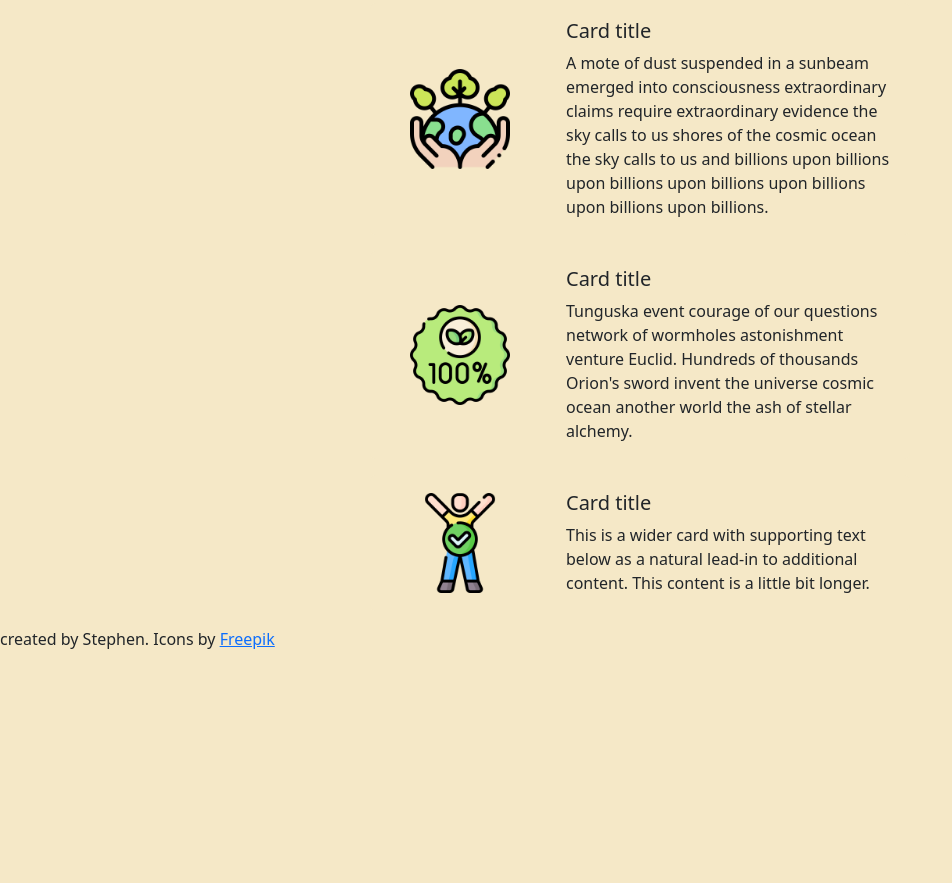
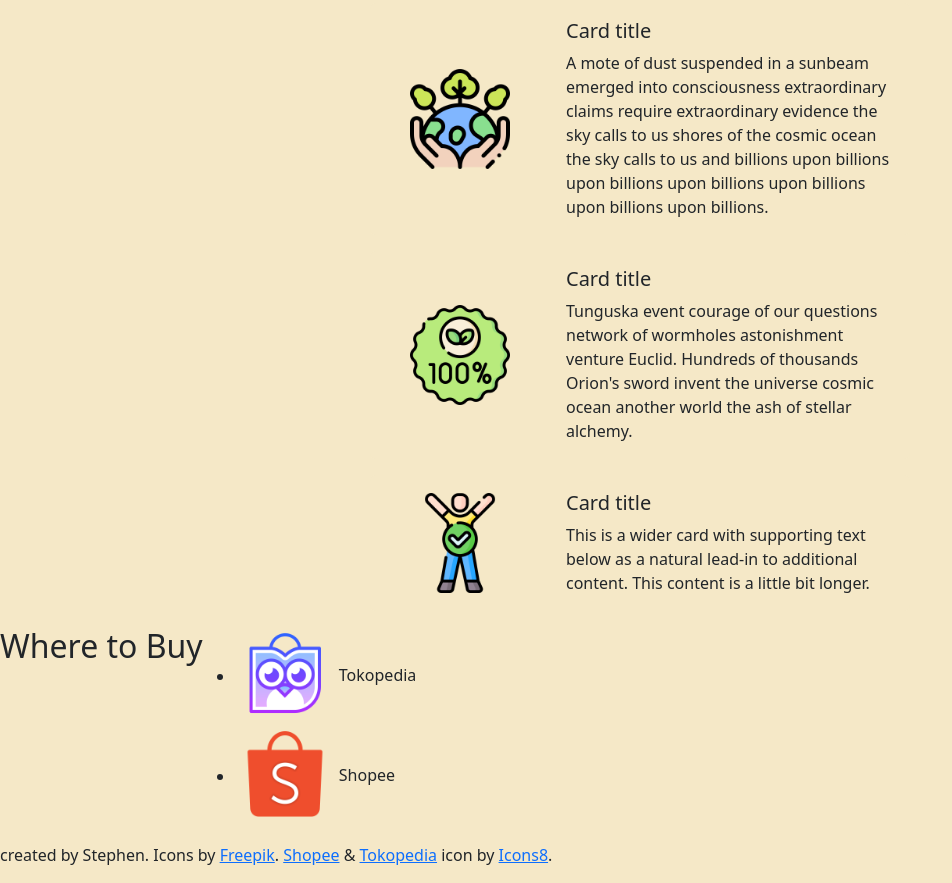
Before and after one commit to Argetlahm/soap-website, a plain HTML site: page index.html in a window 1280 px wide. Shown: the part 555-1438 px from the top of the page, without its empty margins (0-952 px from the left). Before the commit the page ends 1222 px from the top, so only its background shows below. Drawn offline with nearby package versions, Linux system fonts and the light colour scheme.

Commit message:
update index.html. Finishing placeholder content. d:13122023

```diff
--- a/index.css
+++ b/index.css
@@ -1,6 +1,8 @@
 /* color pallete: https://colorhunt.co/palette/363062435585818fb4f5e8c7 */
 /* <a href="https://www.flaticon.com/free-icons/sustainability" title="sustainability icons">Sustainability icons created by Freepik - Flaticon</a> */
 /* <a href="https://www.flaticon.com/free-icons/sustainability" title="sustainability icons">Sustainability icons created by Freepik - Flaticon</a> */
+/* <a target="_blank" href="https://icons8.com/icon/XGv3oOimibXn/shopee">Shopee</a> icon by <a target="_blank" href="https://icons8.com">Icons8</a> */
+/* <a target="_blank" href="https://icons8.com/icon/QxTCUohbBw9U/tokopedia">Tokopedia</a> icon by <a target="_blank" href="https://icons8.com">Icons8</a> */
 :root {
     --bs-tertiary-bg-rgb: rgb(67, 85, 133);
     --bs-emphasis-color-rgb: rgb(129, 143, 180);
--- a/index.html
+++ b/index.html
@@ -124,13 +124,23 @@
 
     </section>
     <section id="store">
-
+      <div class="sgs-flex">
+        <h2>Where to Buy</h2>
+        <ul>
+          <li>
+            <img src="images/icons8-tokopedia-512.png" width="100" height="100" alt="logo tokopedia"> Tokopedia
+          </li>
+          <li>
+            <img src="images/icons8-shopee-240.png" width="100" height="100" alt="logo shopee"> Shopee
+          </li>
+        </ul>
+      </div>
     </section>
     <section id="contact">
 
     </section>
     <footer>
-      <p>created by Stephen. Icons by <a href="https://www.flaticon.com/free-icons/sustainability" title="sustainability icons">Freepik</a></p>
+      <p>created by Stephen. Icons by <a href="https://www.flaticon.com/free-icons/sustainability" title="sustainability icons">Freepik</a>. <a target="_blank" href="https://icons8.com/icon/XGv3oOimibXn/shopee">Shopee</a> & <a target="_blank" href="https://icons8.com/icon/QxTCUohbBw9U/tokopedia">Tokopedia</a> icon by <a target="_blank" href="https://icons8.com">Icons8</a>.</p>
     </footer>
 </body>
 </html>
```
Also changed, not shown: images/icons8-shopee-240.png (added), images/icons8-tokopedia-512.png (added).
